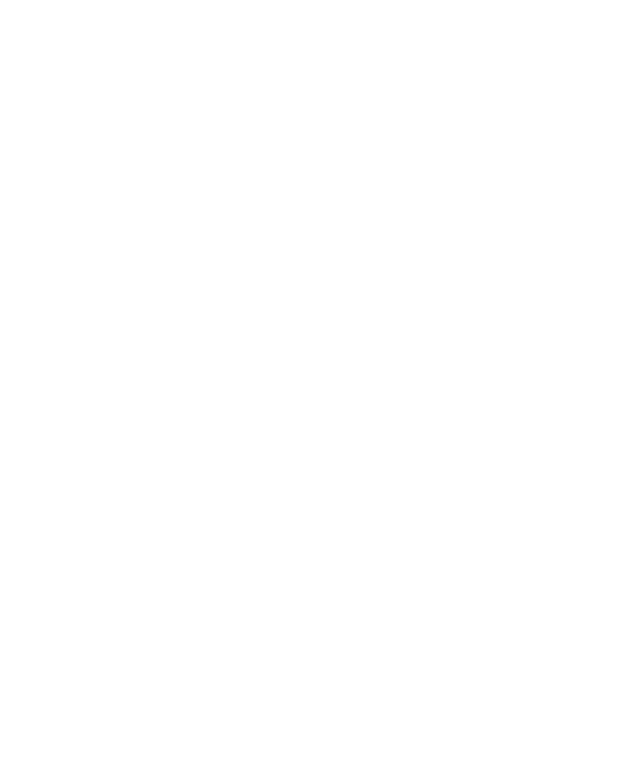
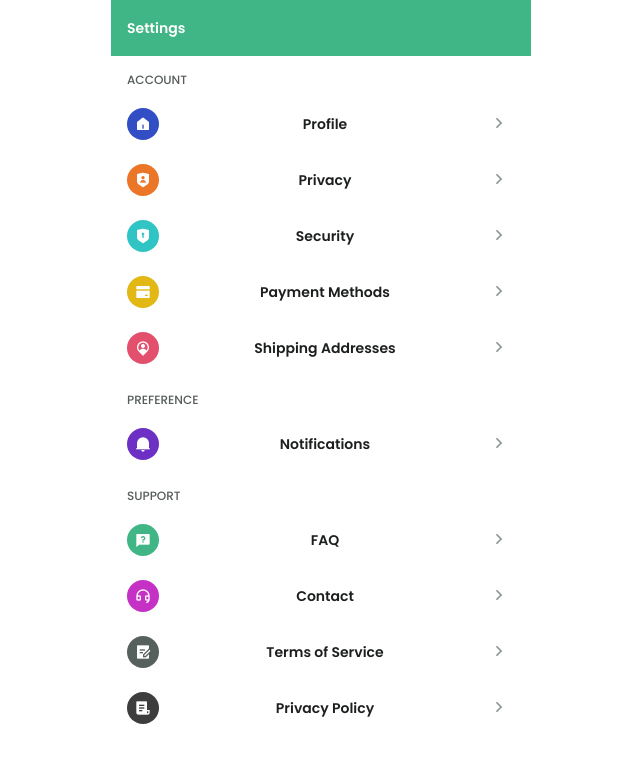
Before and after one commit to Chaitanya-Shahare/barosa-assignment, a React (Create React App) app: page /settings in a window 1280 px wide. Before the commit this address had no page. Shown: the top 762 px of the page, without its empty margins (319-959 px from the left). Built offline with nearby package versions, Linux system fonts and the light colour scheme; a web font is replaced by a local one.

Commit message:
completed settings page

```diff
--- a/src/App.scss
+++ b/src/App.scss
@@ -8,6 +8,14 @@
 	// --brand-color: hsl(156, 47.8%, 48%);
 	--brand-color-hs: 156 47.8%;
 	--grey-hs: 0 0%;
+
+
+
+	--icon-color-1: #909995;
+
+
+
+
 	--l-0: 0%;
 	--l-100: 10%;
 	--l-200: 20%;
@@ -82,8 +90,8 @@
 }
 
 .container {
-	padding-left: calc(var(--spacing) * 1);
-	padding-right: calc(var(--spacing) * 1);
+	padding-left: calc(var(--spacing) * 2);
+	padding-right: calc(var(--spacing) * 2);
 }
 
 a {
--- a/src/App.tsx
+++ b/src/App.tsx
@@ -9,6 +9,7 @@
 import Home from "./pages/Home/Home";
 import ColorPicker from "./components/ColorPicker/ColorPicker";
 import SearchResultItems from "./pages/SearchResultItems/SearchResultItems";
+import Settings from "./pages/Settings/Settings";
 
 function App() {
 	return (
@@ -23,6 +24,7 @@
 					<Route path="/certificate" element={<AuthCertificate />} />
 					<Route path="/product-detail" element={<ProductDetail />} />
 					<Route path="/search-result-items" element={<SearchResultItems />} />
+					<Route path="/settings" element={<Settings />} />
 				</Routes>
 			</BrowserRouter>
 		</div>
--- a/src/components/SearchResultItem/SearchResultItem.tsx
+++ b/src/components/SearchResultItem/SearchResultItem.tsx
@@ -2,6 +2,7 @@
 
 interface IProps {
   imgSrc: string;
+  imgAlt: string;
   brand: string;
   name: string;
   price: number;
@@ -13,7 +14,7 @@
     <div className="search-result-item">
       <div className="item">
         <div className="item__img">
-          <img src={Props.imgSrc} />
+          <img src={Props.imgSrc} alt={Props.imgAlt}/>
         </div>
 
         <p className="item__brand">{Props.brand}</p>
--- /dev/null
+++ b/src/components/SettingsItem/SettingsItem.scss
@@ -0,0 +1,88 @@
+
+
+.settings-item {
+	display: flex;
+	justify-content: space-between;
+	align-items: center;
+	padding-top: calc(var(--spacing) * 1.5);
+	padding-bottom: calc(var(--spacing) * 1.5);
+
+	&__icon-wrapper {
+		display: flex;
+		flex-direction: row;
+		align-items: flex-start;
+		padding: var(--spacing);
+		gap: var(--spacing);
+
+		width: 32px;
+		height: 32px;
+
+		border-radius: 50%;
+
+		> i {
+			color: white;
+		}
+
+		&--blue {
+			background: #314EC4;
+		}
+
+		&--orange {
+			background: #EC7627;
+		}
+
+		&--cyan {
+			background: #31C4C4;
+		}
+
+		&--yellow {
+			background: #E1B814;
+		}
+
+		&--red {
+			background: #E2506D;
+		}
+
+		&--purple {
+			background: #6C31C4;
+		}
+
+		&--green {
+			background: #40B586;
+		}
+
+		&--pink {
+			background: #C431C4;
+		}
+
+		&--grey {
+			background: #56615D;
+		}
+
+		&--dark-grey {
+			background: #3D3D3D;
+		}
+	}
+
+	&__title {
+		font-weight: 600;
+		font-size: 0.875rem;
+		line-height: 1.25rem;
+		color: #1D1F1E;
+		width: fill;
+		padding-left: var(--spacing);
+	}
+
+	.icon-button {
+		background: transparent;
+		border: none;
+		display: flex;
+		justify-content: center;
+		align-items: center;
+		height: 100%;
+	}
+
+	.right-icon {
+		color: var(--icon-color-1);
+	}
+}
--- /dev/null
+++ b/src/components/SettingsItem/SettingsItem.tsx
@@ -0,0 +1,30 @@
+import "./SettingsItem.scss";
+
+interface IProps {
+	icon: string;
+	color: string;
+	title: string;
+}
+
+const SettingsItem = ({icon, color, title} : IProps) => {
+
+	return(
+		<li className="settings-item container">
+			<div
+				className={ `settings-item__icon-wrapper settings-item__icon-wrapper--${color}` }
+			>
+				<i className={icon}></i>
+			</div>
+
+			<span className="settings-item__title">
+				{title}
+			</span>
+
+			<button className="icon-button">
+				<i className="ri-arrow-right-s-line ri-xl right-icon"></i>
+			</button>
+		</li>
+	)
+}
+
+export default SettingsItem;
--- a/src/components/TitleBar/TitleBar.scss
+++ b/src/components/TitleBar/TitleBar.scss
@@ -1,7 +1,8 @@
 
 .titlebar {
 	padding-left: calc(var(--spacing) * 1);
-	// padding-top: calc(var(--spacing) * 1);
+
+	background-color: var(--background);
 
 	display: flex;
 	align-items: center;
--- a/src/pages/Home/Home.tsx
+++ b/src/pages/Home/Home.tsx
@@ -61,6 +61,9 @@
 				}}
 			>Darkmode</button>
 
+			<Link to="/settings" className="btn btn--green">
+				Settings
+			</Link>
 			<Link to="/search-result-items" className="btn btn--green">
 				Search Result Items
 			</Link>
--- a/src/pages/SearchResultItems/SearchResultItems.scss
+++ b/src/pages/SearchResultItems/SearchResultItems.scss
@@ -4,16 +4,27 @@
 		align-items: center;
 		justify-content: space-between;
 		padding-right: calc(var(--spacing) * 3);
+		padding-top: calc(var(--spacing) * 2);
 		padding-bottom: calc(var(--spacing) * 2);
 		border-bottom: 1px solid lightgrey;
 		position: relative;
+
+
+		// TODO : Scroll Items
+
+		.small-btn {
+			min-height: 40px;
+			min-width: 40px;
+			display: flex;
+			justify-content: center;
+		}
 
 		.filter-count {
 			width: 1rem;
 			height: 1rem;
 			position: absolute;
-			right: calc(var(--spacing) * 1);
-			top: calc(var(--spacing) * -1.5);
+			right: calc(var(--spacing) * 2.5);
+			top: calc(var(--spacing) * 1.5);
 			background-color: var(--brand-color);
 			color: white;
 			border-radius: 50%;
@@ -33,6 +44,8 @@
 		gap: var(--spacing);
 		padding-left: calc(var(--spacing) * 2);
 		padding-right: calc(var(--spacing) * 2);
+		height: calc(100vh - 80px);
+		overflow-y: scroll;
 	}
 
 }
--- a/src/pages/SearchResultItems/SearchResultItems.tsx
+++ b/src/pages/SearchResultItems/SearchResultItems.tsx
@@ -9,10 +9,12 @@
 
 	return(
 	<div className="result-items">
-		<StatusBar/>
+		{/*<StatusBar/>*/}
 		<div className="result-items__header">
 			<TitleBar title="Rolex"/>
-			<i className="ri-filter-3-line ri-lg filter-icon"></i>
+			<button className="btn small-btn">
+				<i className="ri-filter-3-line ri-lg filter-icon"></i>
+			</button>
 			<div className="filter-count">2</div>
 		</div>
 
@@ -24,6 +26,7 @@
 		[...Array(10)].map(() => (
 			<SearchResultItem
 				imgSrc={"https://watchbox-cdn.imgix.net/posted-product-images/638046221341694942_ROLE304220_4647426_84681_40-1-2.jpg"}
+				imgAlt={"Rolex Submariner"}
 				brand={"Rolex"}
 				name={"Submariner"}
 				price={35000}
--- /dev/null
+++ b/src/pages/Settings/Settings.scss
@@ -0,0 +1,44 @@
+
+
+.settings {
+
+	display: grid;
+	gap: calc(var(--spacing) * 2);
+
+	.header {
+		background-color: var(--brand-color);
+		height: 56px;
+		display: flex;
+		flex-direction: column;
+		justify-content: center;
+
+		&__heading {
+			color: hsl(0, 0%, var(--l-1000));
+			font-weight: 600;
+			font-size: 0.875rem;
+			line-height: 1.25rem;
+		}
+	}
+
+	.body {
+		display: grid;
+		gap: calc(var(--spacing) * 2);
+	}
+
+	.section {
+
+		&__heading {
+
+			font-weight: 500;
+			font-size: 0.75rem;
+			text-transform: uppercase;
+			color: #565C5A;
+			margin-bottom: calc(var(--spacing) * 1)
+		}
+
+		&__settings {
+			list-style: none;
+			padding: 0;
+		}
+	}
+}
--- /dev/null
+++ b/src/pages/Settings/Settings.tsx
@@ -0,0 +1,118 @@
+import SettingsItem from "../../components/SettingsItem/SettingsItem";
+import "./Settings.scss";
+
+const Settings = () => {
+
+	const accountSettings = [
+		{
+			icon: "ri-home-5-fill",
+			color: "blue",
+			title: "Profile"
+		},
+		{
+			icon: "ri-shield-user-fill",
+			color: "orange",
+			title: "Privacy"
+		},
+		{
+			icon: "ri-shield-keyhole-fill",
+			color: "cyan",
+			title: "Security"
+		},
+		{
+			icon: "ri-bank-card-fill",
+			color: "yellow",
+			title: "Payment Methods"
+		},
+		{
+			icon: "ri-map-pin-user-fill",
+			color: "red",
+			title: "Shipping Addresses"
+		},
+	]
+
+	const preferenceSettings = [
+		{
+			icon: "ri-notification-2-fill",
+			color: "purple",
+			title: "Notifications"
+		},
+	]
+
+	const supportSettings = [
+		{
+			icon: "ri-questionnaire-fill",
+			color: "green",
+			title: "FAQ"
+		},
+		{
+			icon: "ri-customer-service-line",
+			color: "pink",
+			title: "Contact"
+		},
+		{
+			icon: "ri-draft-fill",
+			color: "grey",
+			title: "Terms of Service"
+		},
+		{
+			icon: "ri-file-list-3-fill",
+			color: "dark-grey",
+			title: "Privacy Policy"
+		},
+	]
+
+	return (
+		<div className="settings">
+			<header className="header container">
+				<h3 className="header__heading">Settings</h3>
+			</header>
+
+			<div className="body">
+				<section className="section">
+					<h4 className="section__heading container">Account</h4>
+
+					<ul className="section__settings">
+					{accountSettings.map((setting) => (
+						<SettingsItem
+							icon={setting.icon}
+							color={setting.color}
+							title={setting.title}
+						/>
+					))}
+					</ul>
+				</section>
+
+				<section className="section">
+					<h4 className="section__heading container">Preference</h4>
+
+					<ul className="section__settings">
+					{preferenceSettings.map((setting) => (
+						<SettingsItem
+							icon={setting.icon}
+							color={setting.color}
+							title={setting.title}
+						/>
+					))}
+					</ul>
+				</section>
+
+				<section className="section">
+					<h4 className="section__heading container">Support</h4>
+
+					<ul className="section__settings">
+					{supportSettings.map((setting) => (
+						<SettingsItem
+							icon={setting.icon}
+							color={setting.color}
+							title={setting.title}
+						/>
+					))}
+					</ul>
+				</section>
+			</div>
+		</div>
+	   );
+};
+
+export default Settings;
```
